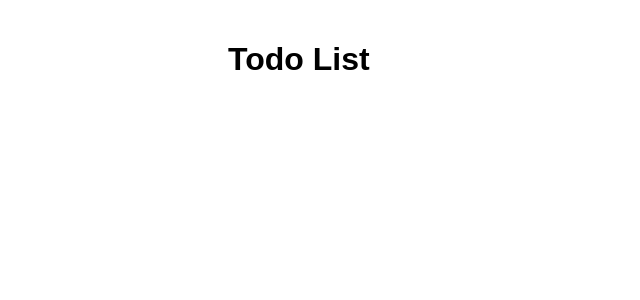
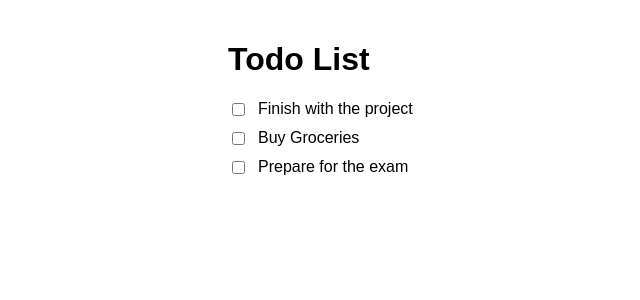
Before and after one commit to Liza-Veis/bsa-react-lecture-app, a React (Vite) app: page / in a window 1280 px wide. Shown: the top 300 px of the page, without its empty margins (232-872 px from the left). Built offline with nearby package versions, Linux system fonts and the light colour scheme.

Commit message:
feat: add task list

```diff
--- a/src/components/app/app.tsx
+++ b/src/components/app/app.tsx
@@ -1,5 +1,12 @@
+import { TaskList } from '../task-list/task-list';
+
 const App = (): JSX.Element => {
-  return <h1>Todo List</h1>;
+  return (
+    <main>
+      <h1>Todo List</h1>
+      <TaskList />
+    </main>
+  );
 };
 
 export { App };
--- /dev/null
+++ b/src/components/task-list/task-list.tsx
@@ -0,0 +1,26 @@
+const TaskList = (): JSX.Element => {
+  return (
+    <ul className="task-list">
+      <li className="task-item">
+        <label className="task-item__label">
+          <input type="checkbox" className="task-item__input" />
+          Finish with the project
+        </label>
+      </li>
+      <li className="task-item">
+        <label className="task-item__label">
+          <input type="checkbox" className="task-item__input" />
+          Buy Groceries
+        </label>
+      </li>
+      <li className="task-item">
+        <label className="task-item__label">
+          <input type="checkbox" className="task-item__input" />
+          Prepare for the exam
+        </label>
+      </li>
+    </ul>
+  );
+};
+
+export { TaskList };
```
